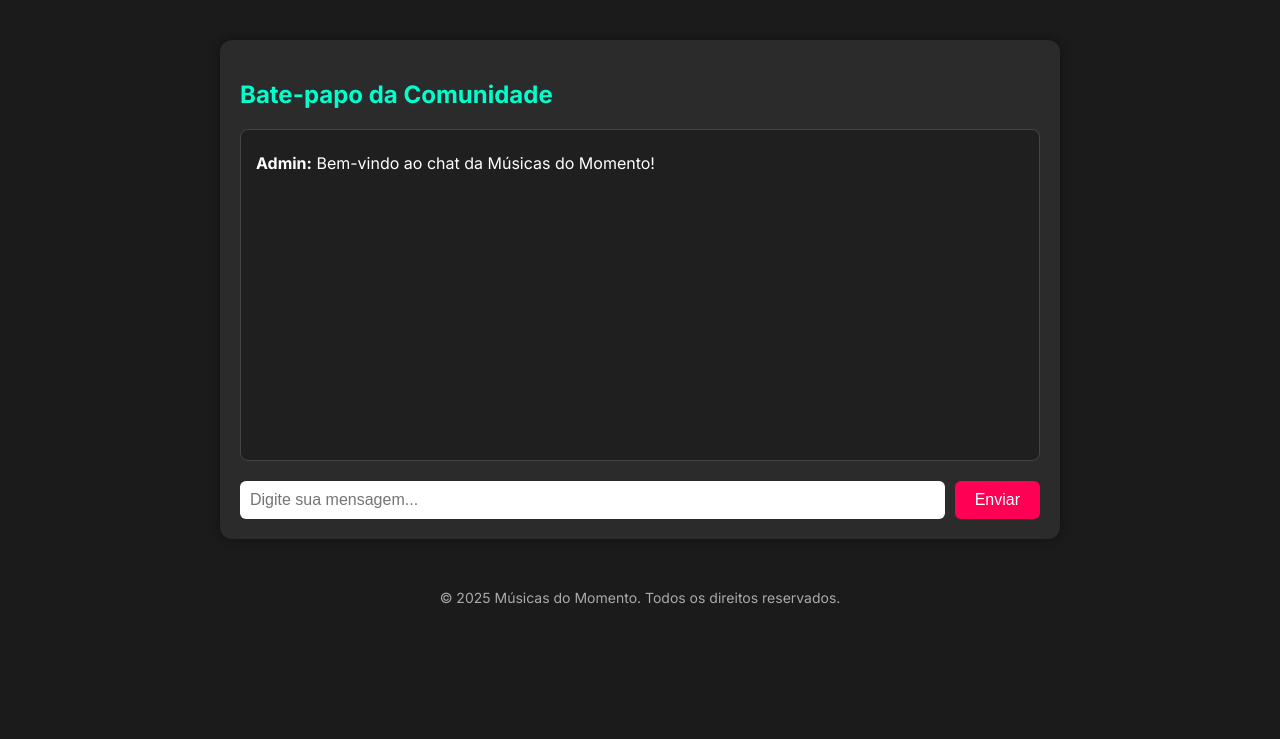
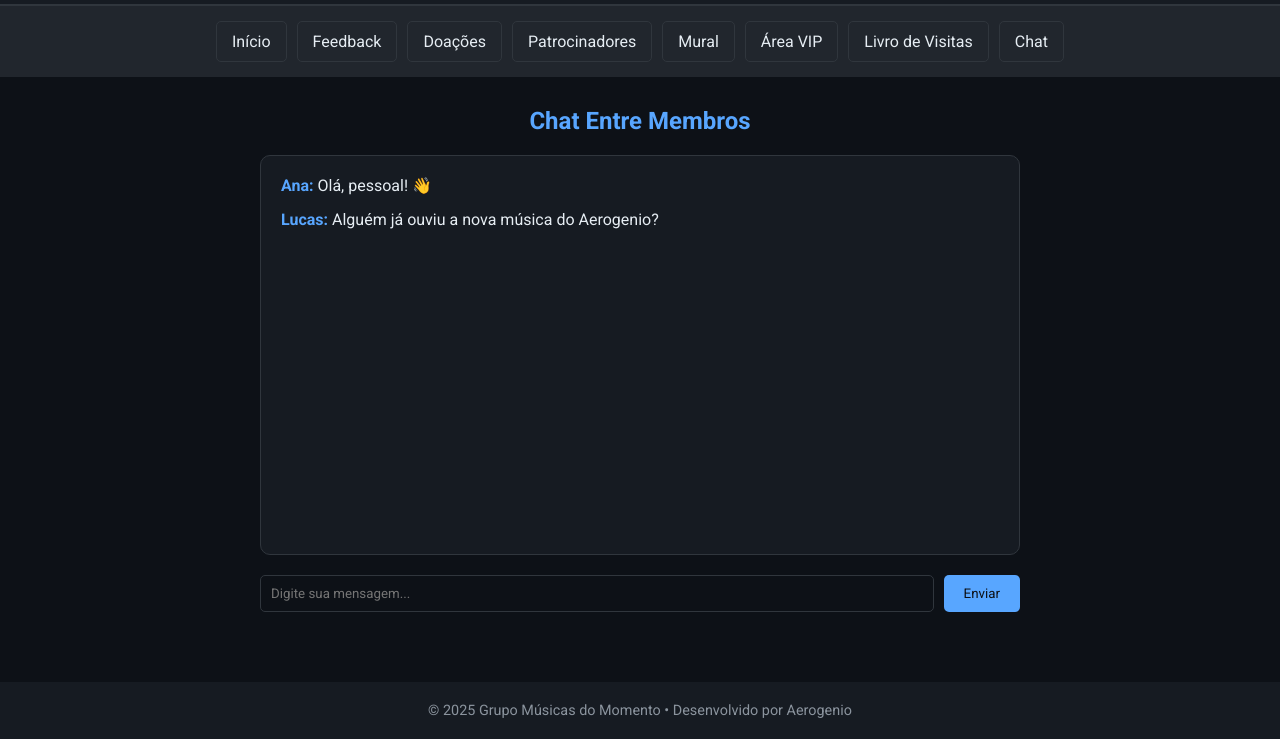
Before and after one commit to Aerogenio/musicas-do-momento, a plain HTML site: page chat.html in a window 1280 px wide. Shown: the part 74-813 px from the top of the page. Drawn offline with Linux system fonts and the light colour scheme.

Commit message:
Update chat.html

```diff
--- a/chat.html
+++ b/chat.html
@@ -1,130 +1,174 @@
 <!DOCTYPE html>
-<html lang="pt-br">
+<html lang="pt-BR">
 <head>
   <meta charset="UTF-8" />
   <meta name="viewport" content="width=device-width, initial-scale=1.0"/>
   <title>Chat - Músicas do Momento</title>
-  <link href="https://fonts.googleapis.com/css2?family=Inter:wght@400;700&display=swap" rel="stylesheet">
+  <link href="https://fonts.googleapis.com/css2?family=Roboto:wght@400;700&display=swap" rel="stylesheet"/>
   <style>
-    body {
+    * {
       margin: 0;
       padding: 0;
-      background-color: #1b1b1b;
-      color: #ffffff;
-      font-family: 'Inter', sans-serif;
+      box-sizing: border-box;
+      font-family: 'Roboto', sans-serif;
+    }
+
+    body {
+      background-color: #0d1117;
+      color: #e6edf3;
     }
 
     header {
-      background-color: #ff0055;
+      background-color: #161b22;
       padding: 20px;
+      text-align: center;
+      border-bottom: 2px solid #30363d;
+    }
+
+    header h1 {
+      font-size: 2rem;
+      color: #58a6ff;
+    }
+
+    nav {
+      background-color: #21262d;
+      display: flex;
+      flex-wrap: wrap;
+      justify-content: center;
+      gap: 10px;
+      padding: 15px;
+    }
+
+    nav a {
+      color: #e6edf3;
+      text-decoration: none;
+      padding: 10px 15px;
+      border: 1px solid #30363d;
+      border-radius: 5px;
+      transition: 0.3s;
+    }
+
+    nav a:hover {
+      background-color: #58a6ff;
+      color: #0d1117;
+    }
+
+    .content {
+      padding: 30px 20px;
+      max-width: 800px;
+      margin: auto;
+    }
+
+    .content h2 {
+      color: #58a6ff;
+      margin-bottom: 20px;
       text-align: center;
     }
 
-    header h1 {
-      margin: 0;
-      font-size: 28px;
-    }
-
-    main {
-      max-width: 800px;
-      margin: 40px auto;
+    .chat-box {
+      background-color: #161b22;
+      border: 1px solid #30363d;
+      border-radius: 10px;
       padding: 20px;
-      background-color: #2b2b2b;
-      border-radius: 12px;
-      box-shadow: 0 0 10px rgba(0,0,0,0.4);
-    }
-
-    h2 {
-      color: #00ffcc;
+      height: 400px;
+      overflow-y: scroll;
       margin-bottom: 20px;
     }
 
-    #chat-box {
-      height: 300px;
-      overflow-y: auto;
-      background-color: #1f1f1f;
-      padding: 15px;
-      border-radius: 8px;
-      border: 1px solid #444;
-      margin-bottom: 20px;
+    .chat-msg {
+      margin-bottom: 15px;
     }
 
-    #chat-box p {
-      margin: 8px 0;
-      font-size: 16px;
+    .chat-msg strong {
+      color: #58a6ff;
     }
 
-    #chat-form {
+    .input-area {
       display: flex;
       gap: 10px;
     }
 
-    #message {
+    .input-area input {
       flex: 1;
       padding: 10px;
-      border: none;
-      border-radius: 6px;
-      font-size: 16px;
+      border-radius: 5px;
+      border: 1px solid #30363d;
+      background-color: #0d1117;
+      color: #e6edf3;
     }
 
-    #send-btn {
+    .input-area button {
+      background-color: #58a6ff;
+      color: #0d1117;
+      border: none;
       padding: 10px 20px;
-      background-color: #ff0055;
-      color: white;
-      border: none;
-      border-radius: 6px;
-      font-size: 16px;
+      border-radius: 5px;
       cursor: pointer;
-      transition: background-color 0.3s ease;
+      transition: 0.3s;
     }
 
-    #send-btn:hover {
-      background-color: #e6004c;
+    .input-area button:hover {
+      background-color: #1f6feb;
     }
 
     footer {
-      margin-top: 50px;
+      margin-top: 40px;
+      padding: 20px;
+      background-color: #161b22;
       text-align: center;
-      font-size: 14px;
-      color: #aaaaaa;
+      font-size: 0.9rem;
+      color: #8b949e;
     }
   </style>
 </head>
 <body>
+
   <header>
-    <h1>Chat</h1>
+    <h1>Grupo Músicas do Momento</h1>
   </header>
 
-  <main>
-    <h2>Bate-papo da Comunidade</h2>
-    <div id="chat-box">
-      <p><strong>Admin:</strong> Bem-vindo ao chat da Músicas do Momento!</p>
+  <nav>
+    <a href="index.html">Início</a>
+    <a href="feedback.html">Feedback</a>
+    <a href="doacoes.html">Doações</a>
+    <a href="patrocinadores.html">Patrocinadores</a>
+    <a href="mural.html">Mural</a>
+    <a href="vip.html">Área VIP</a>
+    <a href="livro.html">Livro de Visitas</a>
+    <a href="chat.html">Chat</a>
+  </nav>
+
+  <section class="content">
+    <h2>Chat Entre Membros</h2>
+    <div class="chat-box" id="chatBox">
+      <div class="chat-msg"><strong>Ana:</strong> Olá, pessoal! 👋</div>
+      <div class="chat-msg"><strong>Lucas:</strong> Alguém já ouviu a nova música do Aerogenio?</div>
+      <!-- As mensagens novas vão aqui -->
     </div>
-
-    <form id="chat-form" onsubmit="sendMessage(event)">
-      <input type="text" id="message" placeholder="Digite sua mensagem..." required />
-      <button type="submit" id="send-btn">Enviar</button>
-    </form>
-  </main>
+    <div class="input-area">
+      <input type="text" id="mensagem" placeholder="Digite sua mensagem..." />
+      <button onclick="enviarMensagem()">Enviar</button>
+    </div>
+  </section>
 
   <footer>
-    © 2025 Músicas do Momento. Todos os direitos reservados.
+    © 2025 Grupo Músicas do Momento • Desenvolvido por Aerogenio
   </footer>
 
   <script>
-    function sendMessage(e) {
-      e.preventDefault();
-      const msg = document.getElementById('message').value.trim();
-      if (msg === '') return;
-
-      const chatBox = document.getElementById('chat-box');
-      const p = document.createElement('p');
-      p.innerHTML = '<strong>Você:</strong> ' + msg;
-      chatBox.appendChild(p);
-
-      chatBox.scrollTop = chatBox.scrollHeight;
-      document.getElementById('message').value = '';
+    function enviarMensagem() {
+      const input = document.getElementById("mensagem");
+      const chatBox = document.getElementById("chatBox");
+      if (input.value.trim() !== "") {
+        const novaMsg = document.createElement("div");
+        novaMsg.className = "chat-msg";
+        novaMsg.innerHTML = "<strong>Você:</strong> " + input.value;
+        chatBox.appendChild(novaMsg);
+        input.value = "";
+        chatBox.scrollTop = chatBox.scrollHeight;
+      }
     }
   </script>
+
 </body>
 </html>
```
